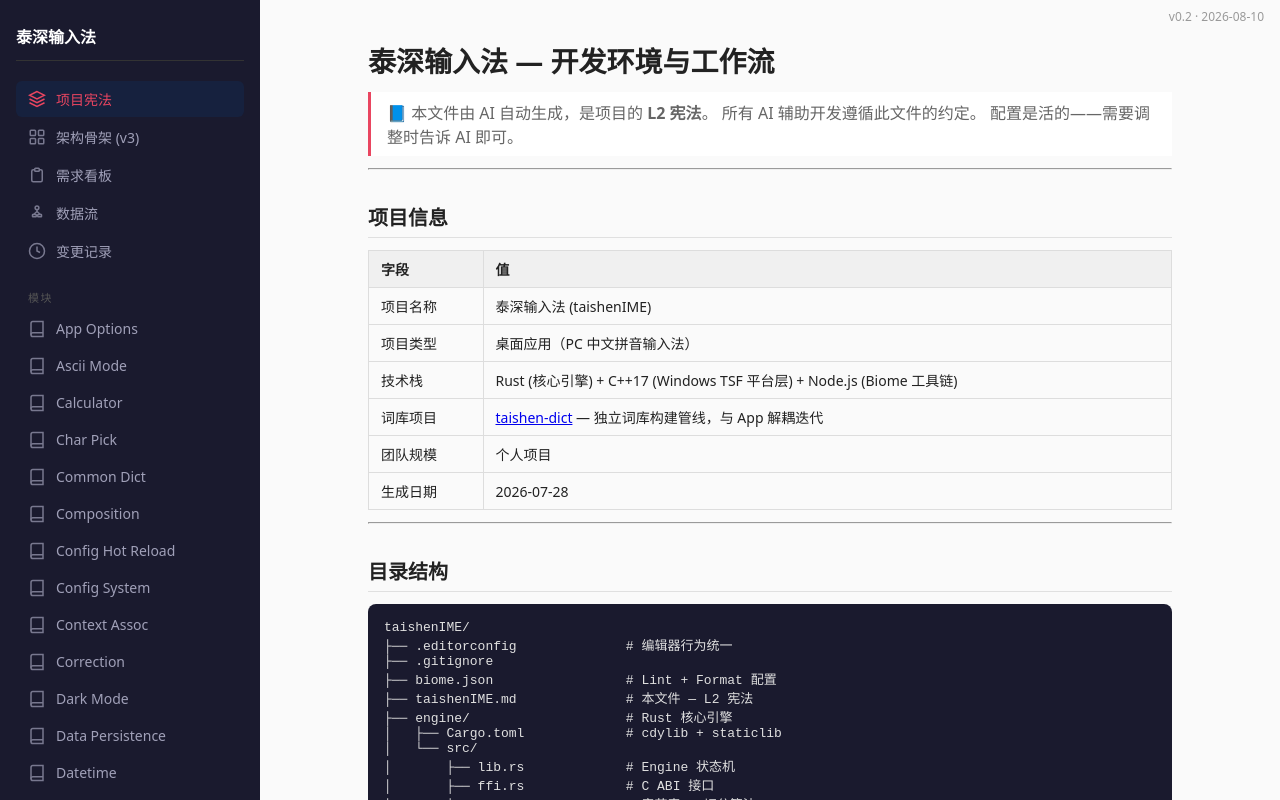
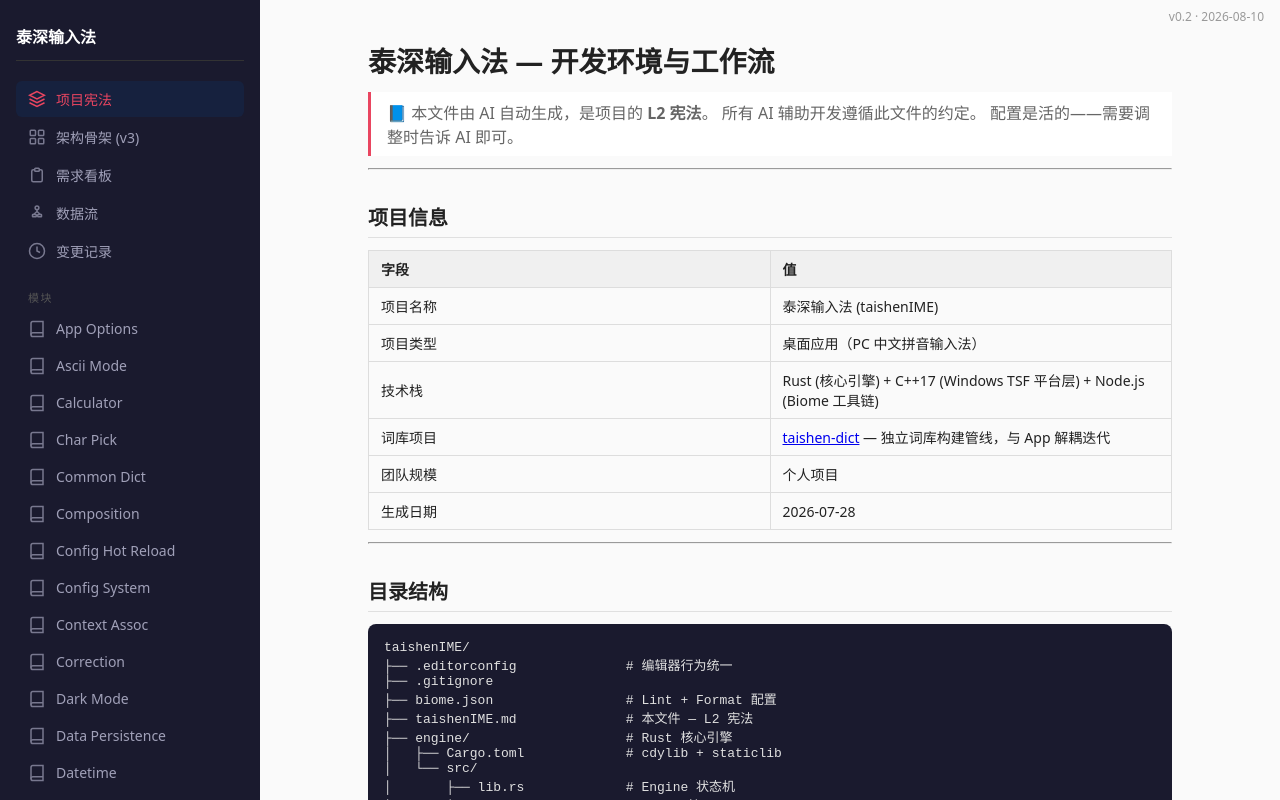
Before and after one commit to EricXu20266/taishenIME, a website: page docs/index.html in a window 1280 px wide. Drawn offline with Linux system fonts and the light colour scheme.

Commit message:
fix: index.html 表格布局——table-layout fixed（列宽由容器决定）+ overflow-wrap break-word（仅溢出断行），短词不拆、长文换行、无溢出 [AI:泰深]

```diff
--- a/docs/index.html
+++ b/docs/index.html
@@ -25,10 +25,10 @@
 main h1 { font-size: 28px; margin-bottom: 8px; }
 main h2 { font-size: 20px; margin: 32px 0 12px; padding-bottom: 6px; border-bottom: 1px solid #e0e0e0; }
 main h3 { font-size: 16px; margin: 20px 0 8px; }
-main table { border-collapse: collapse; width: 100%; margin: 12px 0; max-width: 100%; }
-main th, main td { border: 1px solid #ddd; padding: 8px 12px; text-align: left; font-size: 14px; overflow-wrap: anywhere; word-break: break-word; }
+main table { border-collapse: collapse; width: 100%; margin: 12px 0; max-width: 100%; table-layout: fixed; }
+main th, main td { border: 1px solid #ddd; padding: 8px 12px; text-align: left; font-size: 14px; overflow-wrap: break-word; }
 main th { background: #f0f0f0; font-weight: 600; }
-main code { background: #eee; padding: 2px 6px; border-radius: 4px; font-size: 13px; overflow-wrap: anywhere; }
+main code { background: #eee; padding: 2px 6px; border-radius: 4px; font-size: 13px; overflow-wrap: break-word; }
 main pre { background: #1a1a2e; color: #e0e0e0; padding: 16px; border-radius: 8px; overflow-x: auto; font-size: 13px; margin: 12px 0; white-space: pre-wrap; word-break: break-all; }
 main pre code { background: none; padding: 0; color: inherit; overflow-wrap: normal; }
 main blockquote { border-left: 3px solid #e94560; padding: 8px 16px; margin: 12px 0; color: #666; background: #fff; }
```
